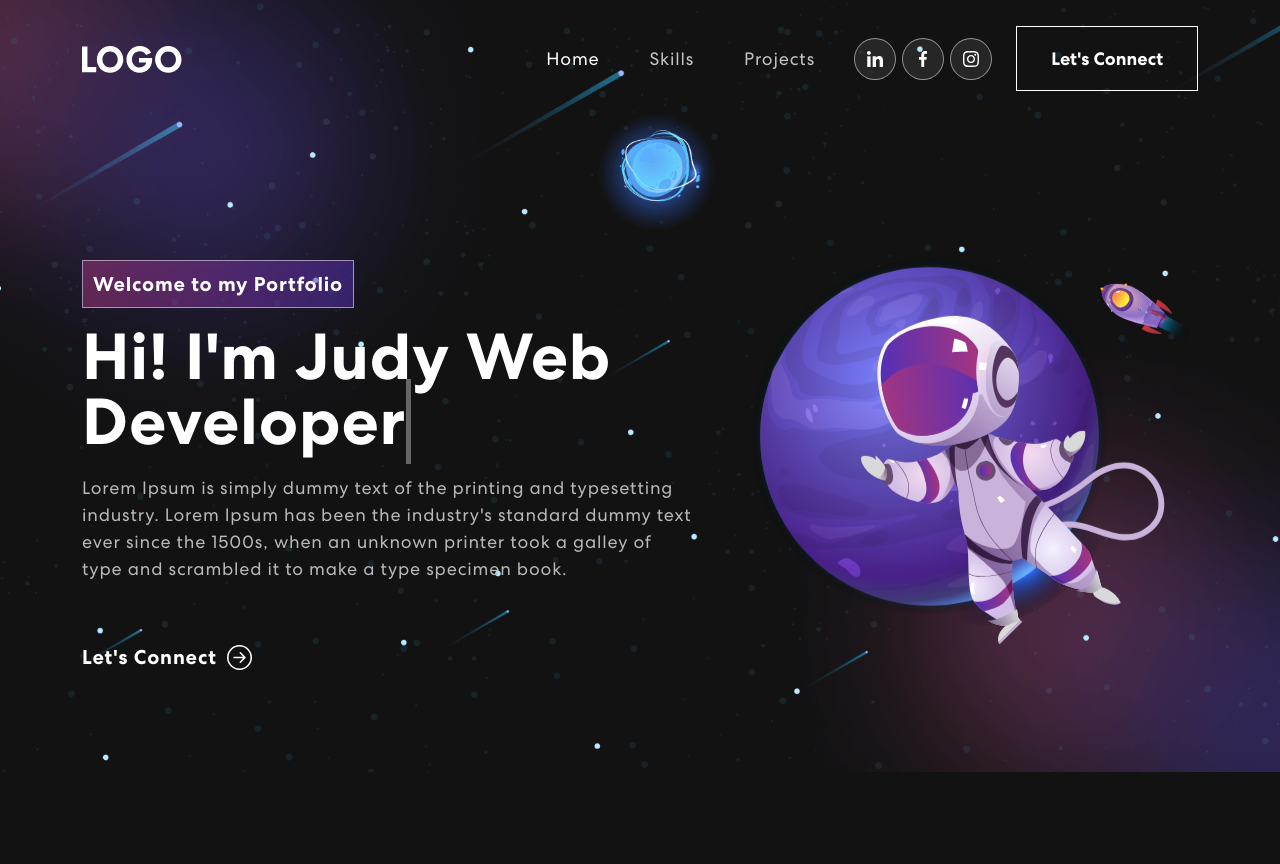
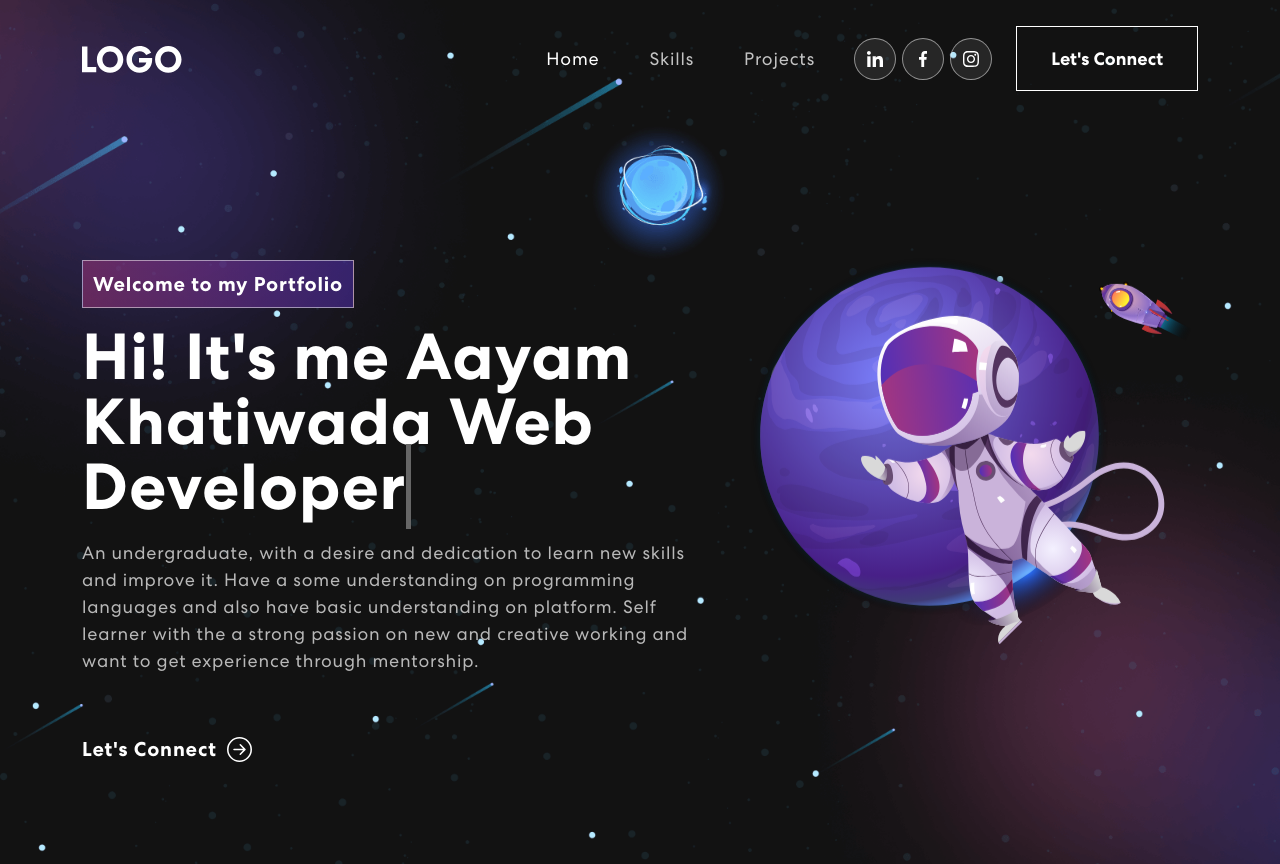
Before and after one commit to AayamKhatiwada/Portfolio_1, a React (Create React App) app in the folder portfolio1/: page / in a window 1280 px wide. Before the commit the page ends 800 px from the top, so only its background shows below. Built offline with nearby package versions, Linux system fonts and the light colour scheme.

Commit message:
Setting up for hosting

```diff
--- a/portfolio1/package.json
+++ b/portfolio1/package.json
@@ -1,5 +1,6 @@
 {
   "name": "portfolio1",
+  "homepage": "https://AayamKhatiwada.github.io/Portfolio_1",
   "version": "0.1.0",
   "private": true,
   "dependencies": {
@@ -7,6 +8,7 @@
     "@testing-library/react": "^13.3.0",
     "@testing-library/user-event": "^13.5.0",
     "bootstrap": "^5.2.0-beta1",
+    "gh-pages": "^4.0.0",
     "react": "^18.2.0",
     "react-bootstrap": "^2.4.0",
     "react-bootstrap-icons": "^1.8.4",
@@ -18,6 +20,8 @@
     "web-vitals": "^2.1.4"
   },
   "scripts": {
+    "predeploy": "npm run build",
+    "deploy": "gh-pages -d build",
     "start": "react-scripts start",
     "build": "react-scripts build",
     "test": "react-scripts test",
--- a/portfolio1/src/files/banner.js
+++ b/portfolio1/src/files/banner.js
@@ -79,8 +79,10 @@ export const Banner = () => {
               {({ isVisible }) =>
               <div className={isVisible ? "animate__animated animate__fadeIn" : ""}>
                 <span className="tagline">Welcome to my Portfolio</span>
-                <h1>{`Hi! I'm Judy`} <span className="txt-rotate" dataPeriod="1000" data-rotate='[ "Web Developer", "Web Designer", "UI/UX Designer" ]'><span className="wrap">{text}</span></span></h1>
-                  <p>Lorem Ipsum is simply dummy text of the printing and typesetting industry. Lorem Ipsum has been the industry's standard dummy text ever since the 1500s, when an unknown printer took a galley of type and scrambled it to make a type specimen book.</p>
+                <h1>{`Hi! It's me Aayam Khatiwada`} <span className="txt-rotate" dataPeriod="1000" data-rotate='[ "Web Developer", "Web Designer", "UI/UX Designer" ]'><span className="wrap">{text}</span></span></h1>
+                  <p>An undergraduate, with a desire and dedication to learn new skills and improve it. Have a some
+                    understanding on programming languages and also have basic understanding on platform. Self learner with the a strong passion on new and creative working and want to get experience
+                    through mentorship.</p>
                   <button onClick={() => console.log('connect')}>Let's Connect <ArrowRightCircle size={25} /></button>
               </div>}
             </TrackVisibility>
```
Also changed, not shown: 1 other file (tests, documents, lock files or other folders).
